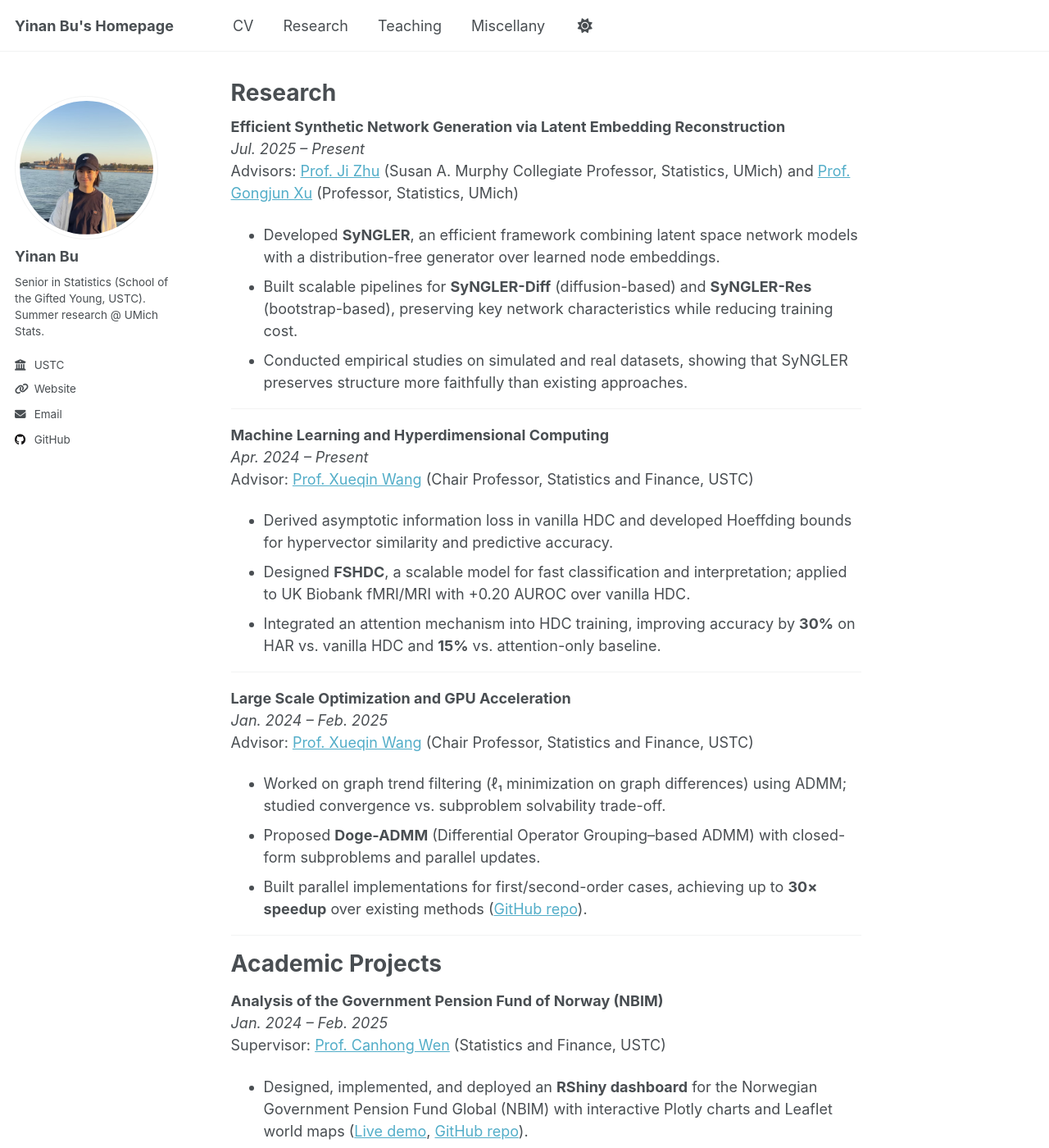
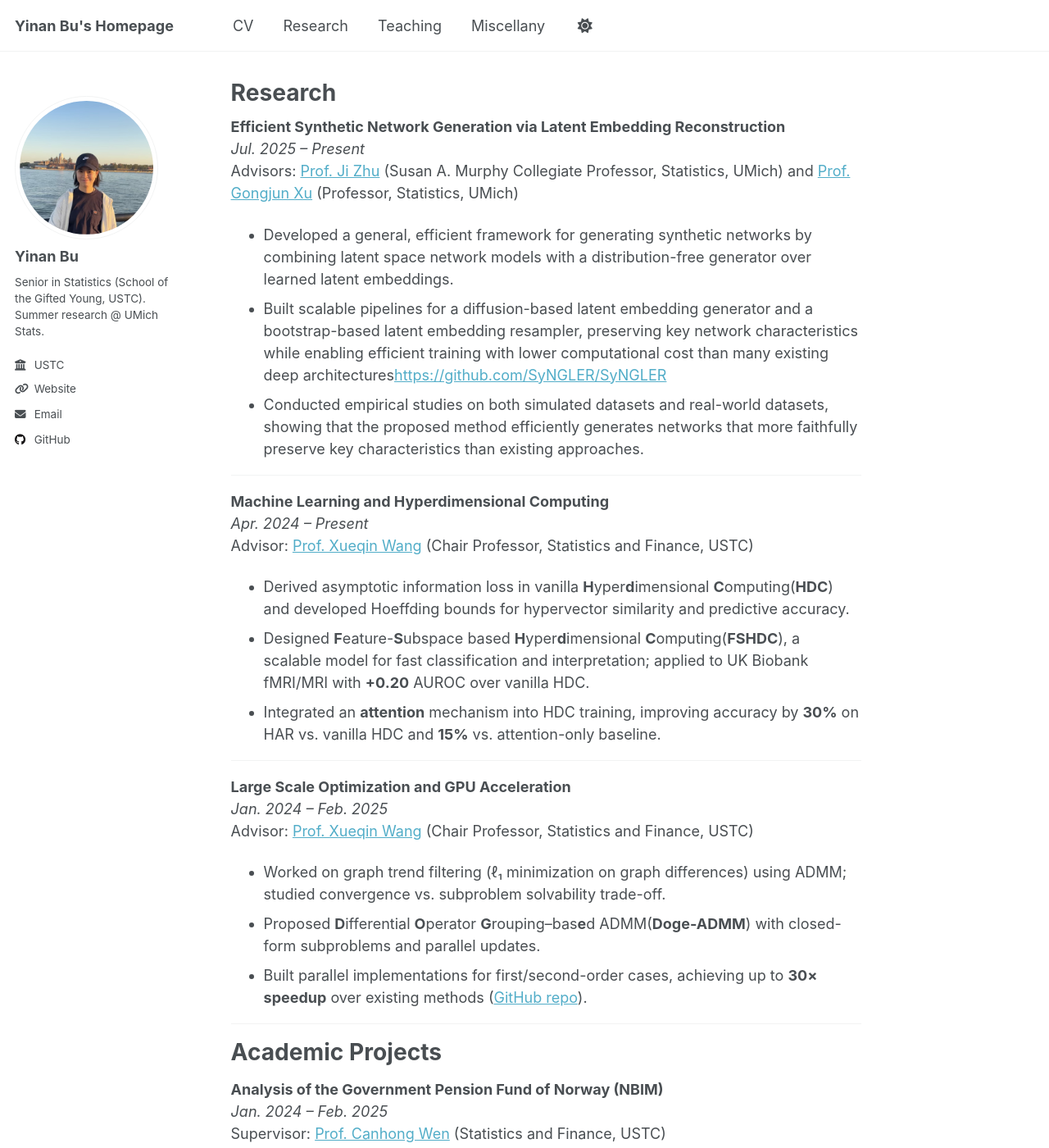
Before and after one commit to yinanbu/yinanbu.github.io, a Jekyll site: the page built from _pages/research.md, in a window 1280 px wide and 1400 px high. Shown: the whole window at 82% size. Built offline with Jekyll 4.4.1, drawn with Linux system fonts in a browser that asks for light colours; a script that is not in the unit is left out.

Commit message:
Update research.md

```diff
--- a/_pages/research.md
+++ b/_pages/research.md
@@ -12,9 +12,9 @@ author_profile: true
 *Jul. 2025 – Present*
 Advisors: [Prof. Ji Zhu](https://dept.stat.lsa.umich.edu/~jizhu/) (Susan A. Murphy Collegiate Professor, Statistics, UMich) and [Prof. Gongjun Xu](https://lsa.umich.edu/stats/people/faculty/GongjunXu.html) (Professor, Statistics, UMich)
 
-- Developed **SyNGLER**, an efficient framework combining latent space network models with a distribution-free generator over learned node embeddings.
-- Built scalable pipelines for **SyNGLER-Diff** (diffusion-based) and **SyNGLER-Res** (bootstrap-based), preserving key network characteristics while reducing training cost.
-- Conducted empirical studies on simulated and real datasets, showing that SyNGLER preserves structure more faithfully than existing approaches.
+- Developed a general, efficient framework for generating synthetic networks by combining latent space network models with a distribution-free generator over learned latent embeddings.
+- Built scalable pipelines for a diffusion-based latent embedding generator and a bootstrap-based latent embedding resampler, preserving key network characteristics while enabling efficient training with lower computational cost than many existing deep architectures[https://github.com/SyNGLER/SyNGLER](GitHub repository)
+- Conducted empirical studies on both simulated datasets and real-world datasets, showing that the proposed method efficiently generates networks that more faithfully preserve key characteristics than existing approaches.
 
 ---
 
@@ -22,9 +22,9 @@ Advisors: [Prof. Ji Zhu](https://dept.stat.lsa.umich.edu/~jizhu/) (Susan A. Murp
 *Apr. 2024 – Present*
 Advisor: [Prof. Xueqin Wang](https://bs.ustc.edu.cn/english/profile-650.html) (Chair Professor, Statistics and Finance, USTC)
 
-- Derived asymptotic information loss in vanilla HDC and developed Hoeffding bounds for hypervector similarity and predictive accuracy.
-- Designed **FSHDC**, a scalable model for fast classification and interpretation; applied to UK Biobank fMRI/MRI with +0.20 AUROC over vanilla HDC.
-- Integrated an attention mechanism into HDC training, improving accuracy by **30%** on HAR vs. vanilla HDC and **15%** vs. attention-only baseline.
+- Derived asymptotic information loss in vanilla **H**yper**d**imensional **C**omputing(**HDC**) and developed Hoeffding bounds for hypervector similarity and predictive accuracy.
+- Designed **F**eature-**S**ubspace based **H**yper**d**imensional **C**omputing(**FSHDC**), a scalable model for fast classification and interpretation; applied to UK Biobank fMRI/MRI with **+0.20** AUROC over vanilla HDC.
+- Integrated an **attention** mechanism into HDC training, improving accuracy by **30%** on HAR vs. vanilla HDC and **15%** vs. attention-only baseline.
 
 ---
 
@@ -33,7 +33,7 @@ Advisor: [Prof. Xueqin Wang](https://bs.ustc.edu.cn/english/profile-650.html) (C
 Advisor: [Prof. Xueqin Wang](https://bs.ustc.edu.cn/english/profile-650.html) (Chair Professor, Statistics and Finance, USTC)
 
 - Worked on graph trend filtering (ℓ₁ minimization on graph differences) using ADMM; studied convergence vs. subproblem solvability trade-off.
-- Proposed **Doge-ADMM** (Differential Operator Grouping–based ADMM) with closed-form subproblems and parallel updates.
+- Proposed **D**ifferential **O**perator **G**rouping–bas**e**d ADMM(**Doge-ADMM**) with closed-form subproblems and parallel updates.
 - Built parallel implementations for first/second-order cases, achieving up to **30× speedup** over existing methods ([GitHub repo](https://github.com/byn1002/Doge-ADMM)).
 
 ---
```
